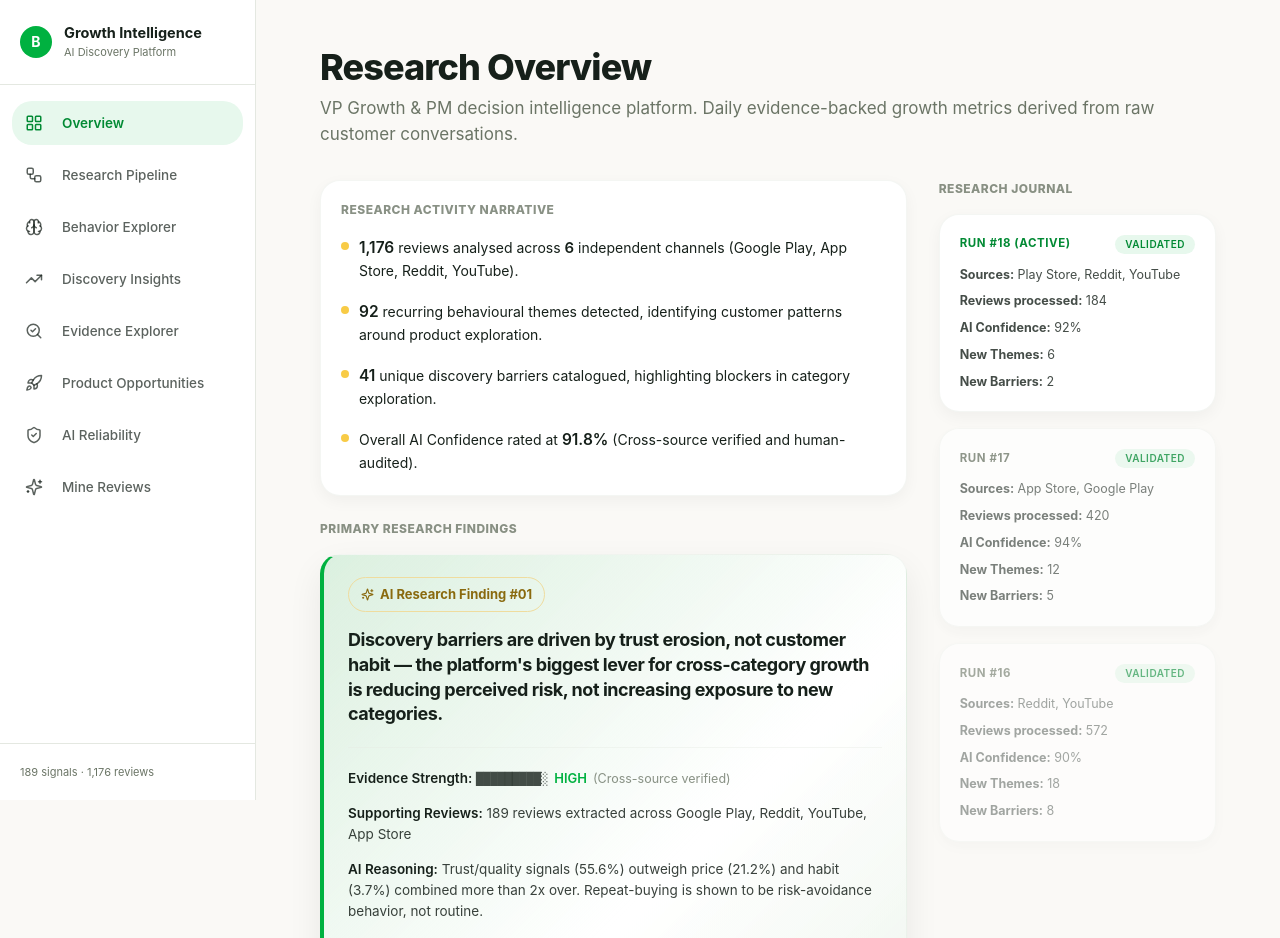
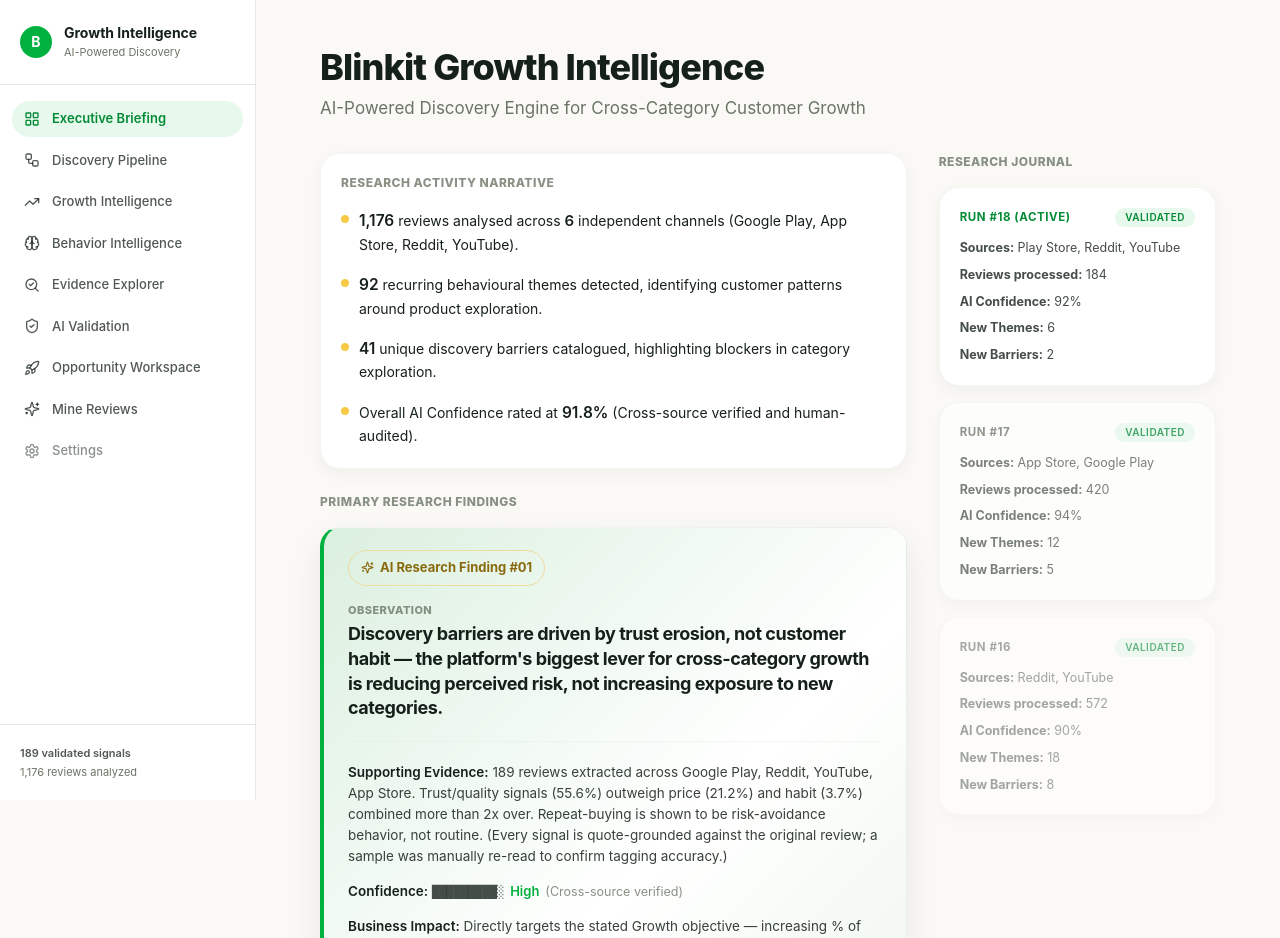
Before and after one commit to Deepali611/AI.blinkit-discovery, a Next.js app: page /executive-briefing in a window 1280 px wide. Shown: the top 938 px of the page. Built offline with nearby package versions, Linux system fonts and the light colour scheme.

Commit message:
Realign to Blinkit Growth Intelligence brand guidelines and navigation terminology

```diff
--- a/app/ai-validation/page.tsx
+++ b/app/ai-validation/page.tsx
@@ -7,7 +7,7 @@
   return (
     <div className="space-y-6">
       <PageHeader
-        title="AI Reliability Audit"
+        title="AI Validation"
         subtitle="Prompt configurations, model parameters, safety controls, and grounding validations for the Blinkit signal extraction engine."
       />
 
--- a/app/behavioral-intelligence/page.tsx
+++ b/app/behavioral-intelligence/page.tsx
@@ -108,7 +108,7 @@
   return (
     <div className="space-y-8">
       <PageHeader
-        title="Behavioral Explorer"
+        title="Behavior Intelligence"
         subtitle="Visualizing customer exploration pathways and discovery blocks. Click clusters to explore raw evidence."
       />
 
--- a/app/executive-briefing/page.tsx
+++ b/app/executive-briefing/page.tsx
@@ -6,8 +6,8 @@
   return (
     <div>
       <PageHeader
-        title="Research Overview"
-        subtitle="VP Growth & PM decision intelligence platform. Daily evidence-backed growth metrics derived from raw customer conversations."
+        title="Blinkit Growth Intelligence"
+        subtitle="AI-Powered Discovery Engine for Cross-Category Customer Growth"
       />
 
       <div className="grid grid-cols-1 lg:grid-cols-12 gap-8 items-start">
--- a/components/AIInsightCard.tsx
+++ b/components/AIInsightCard.tsx
@@ -54,36 +54,35 @@
         </span>
       </div>
 
-      <div className="text-[18px] font-bold text-ink leading-snug tracking-tight mb-4">{summary}</div>
+      <div className="mb-4">
+        <span className="text-[11px] text-muted/80 uppercase tracking-[0.04em] font-extrabold block mb-1">Observation</span>
+        <div className="text-[18px] font-bold text-ink leading-snug tracking-tight">{summary}</div>
+      </div>
 
       {chart && <div className="mb-4">{chart}</div>}
 
       <div className="mt-5 pt-5 border-t border-line/40 space-y-3.5 text-[13.5px] text-ink/90" style={{ lineHeight: 1.55 }}>
         <div>
-          <span className="font-semibold text-ink">Evidence Strength:</span>{" "}
-          <span className="font-mono text-[12px] text-ink/80 tracking-normal mr-1.5">{cs.bar}</span>
-          <span className="font-semibold text-[13px] mr-1.5" style={{ color: cs.text }}>{confidence.toUpperCase()}</span>
-          <span className="text-muted/80 text-[12.5px]">({cs.note})</span>
+          <span className="font-semibold text-ink">Supporting Evidence:</span>{" "}
+          <span className="text-ink/85">{evidenceN} reviews extracted across {sources}. {reasoning} ({validation})</span>
         </div>
         <div>
-          <span className="font-semibold text-ink">Supporting Reviews:</span>{" "}
-          <span className="text-ink/85">{evidenceN} reviews extracted across {sources}</span>
-        </div>
-        <div>
-          <span className="font-semibold text-ink">AI Reasoning:</span>{" "}
-          <span className="text-ink/85">{reasoning}</span>
+          <span className="font-semibold text-ink">Confidence:</span>{" "}
+          <span className="font-mono text-[12px] text-ink/80 tracking-normal mr-1.5">{cs.bar}</span>
+          <span className="font-semibold text-[13px] mr-1.5" style={{ color: cs.text }}>{confidence}</span>
+          <span className="text-muted/80 text-[12.5px]">({cs.note})</span>
         </div>
         <div>
           <span className="font-semibold text-ink">Business Impact:</span>{" "}
           <span className="text-ink/85">{businessImpact}</span>
         </div>
         <div>
-          <span className="font-semibold text-ink">Recommendation:</span>{" "}
-          <span className="text-ink/85">{recommendedAction}</span>
+          <span className="font-semibold text-ink">PM Implication:</span>{" "}
+          <span className="text-ink/85">{pmImplication}</span>
         </div>
         <div>
-          <span className="font-semibold text-ink">Validation:</span>{" "}
-          <span className="text-ink/85">{validation}</span>
+          <span className="font-semibold text-ink">Suggested Experiment:</span>{" "}
+          <span className="text-ink/85">{recommendedAction}</span>
         </div>
       </div>
     </motion.div>
--- a/components/Sidebar.tsx
+++ b/components/Sidebar.tsx
@@ -11,62 +11,72 @@
   Rocket,
   ShieldCheck,
   Sparkles,
+  Settings,
 } from "lucide-react";
 import { N, TOTAL_REVIEWS_SCANNED } from "@/lib/data";
 
 const NAV = [
-  { href: "/executive-briefing", label: "Overview", icon: LayoutGrid },
-  { href: "/discovery-pipeline", label: "Research Pipeline", icon: Workflow },
-  { href: "/behavioral-intelligence", label: "Behavior Explorer", icon: Brain },
-  { href: "/growth-intelligence", label: "Discovery Insights", icon: TrendingUp },
+  { href: "/executive-briefing", label: "Executive Briefing", icon: LayoutGrid },
+  { href: "/discovery-pipeline", label: "Discovery Pipeline", icon: Workflow },
+  { href: "/growth-intelligence", label: "Growth Intelligence", icon: TrendingUp },
+  { href: "/behavioral-intelligence", label: "Behavior Intelligence", icon: Brain },
   { href: "/evidence-explorer", label: "Evidence Explorer", icon: SearchCheck },
-  { href: "/opportunity-workspace", label: "Product Opportunities", icon: Rocket },
-  { href: "/ai-validation", label: "AI Reliability", icon: ShieldCheck },
+  { href: "/ai-validation", label: "AI Validation", icon: ShieldCheck },
+  { href: "/opportunity-workspace", label: "Opportunity Workspace", icon: Rocket },
   { href: "/live-analysis", label: "Mine Reviews", icon: Sparkles },
 ];
 
 export default function Sidebar() {
   const pathname = usePathname();
   return (
-    <aside className="w-[72px] hover:w-64 shrink-0 border-r border-line bg-surface h-screen sticky top-0 flex flex-col transition-all duration-300 group overflow-hidden z-20">
+    <aside className="w-64 shrink-0 border-r border-line bg-surface h-screen sticky top-0 flex flex-col z-20">
+      {/* Title Header */}
       <div className="px-5 py-5 border-b border-line flex flex-col justify-center min-h-[85px] w-full shrink-0">
         <div className="flex items-center gap-3">
           <div className="w-8 h-8 shrink-0 rounded-lg bg-brand-green flex items-center justify-center text-white text-sm font-bold">
             B
           </div>
-          <div className="transition-opacity duration-200 opacity-0 group-hover:opacity-100 whitespace-nowrap overflow-hidden">
-            <div className="font-bold text-[14.5px] leading-tight">Growth Intelligence</div>
-            <div className="text-[11px] text-muted mt-0.5">AI Discovery Platform</div>
+          <div>
+            <div className="font-bold text-[14px] leading-tight text-ink">Growth Intelligence</div>
+            <div className="text-[11px] text-muted mt-0.5">AI-Powered Discovery</div>
           </div>
         </div>
       </div>
 
-      <nav className="flex-1 px-3 py-4 space-y-2 overflow-y-auto overflow-x-hidden w-full">
+      {/* Main Navigation */}
+      <nav className="flex-1 px-3 py-4 space-y-1.5 overflow-y-auto overflow-x-hidden w-full">
         {NAV.map(({ href, label, icon: Icon }) => {
           const active = pathname === href;
           return (
             <Link
               key={href}
               href={href}
-              className={`flex items-center gap-3 p-1.5 rounded-lg text-[13.5px] font-medium transition-colors w-full ${
+              className={`flex items-center gap-3 px-3 py-2 rounded-lg text-[13px] font-medium transition-colors w-full ${
                 active
                   ? "bg-brand-greenSoft text-brand-greenDark font-semibold"
-                  : "text-ink/70 hover:bg-canvas hover:text-ink"
+                  : "text-ink/75 hover:bg-canvas hover:text-ink"
               }`}
             >
-              <div className="w-8 h-8 shrink-0 flex items-center justify-center">
-                <Icon size={18} strokeWidth={2} />
-              </div>
-              <span className="transition-opacity duration-200 opacity-0 group-hover:opacity-100 whitespace-nowrap overflow-hidden">
-                {label}
-              </span>
+              <Icon size={16} strokeWidth={2} className="shrink-0" />
+              <span>{label}</span>
             </Link>
           );
         })}
+
+        {/* Settings (Placeholder link) */}
+        <Link
+          href="/executive-briefing"
+          className="flex items-center gap-3 px-3 py-2 rounded-lg text-[13px] font-medium text-ink/50 hover:bg-canvas hover:text-ink transition-colors w-full"
+        >
+          <Settings size={16} strokeWidth={2} className="shrink-0" />
+          <span>Settings</span>
+        </Link>
       </nav>
 
-      <div className="p-5 border-t border-line text-[11px] text-muted whitespace-nowrap overflow-hidden transition-opacity duration-200 opacity-0 group-hover:opacity-100 shrink-0">
-        {N} signals · {TOTAL_REVIEWS_SCANNED.toLocaleString()} reviews
+      {/* Footer */}
+      <div className="p-5 border-t border-line text-[11px] text-muted shrink-0">
+        <div className="font-semibold text-ink/75">{N} validated signals</div>
+        <div className="mt-0.5">{TOTAL_REVIEWS_SCANNED.toLocaleString()} reviews analyzed</div>
       </div>
     </aside>
   );
```
